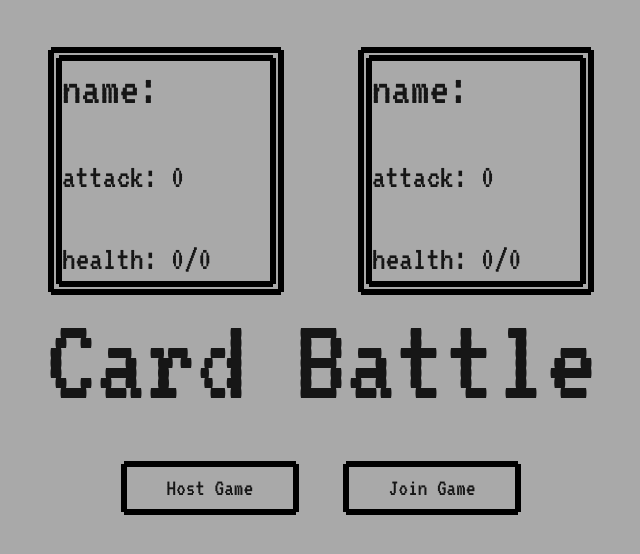
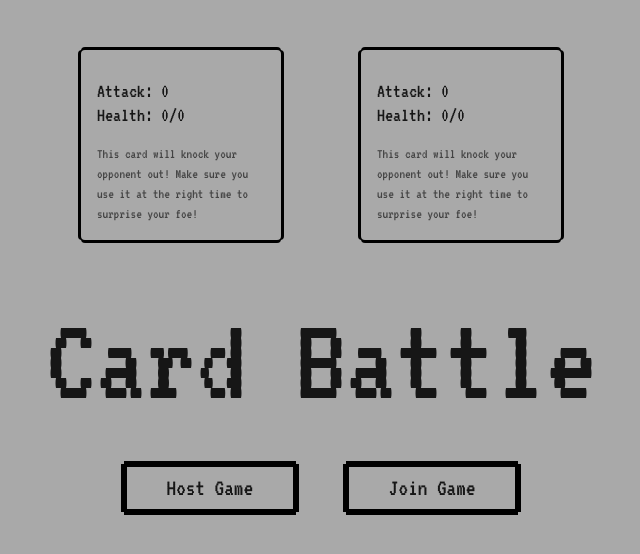
Before and after one commit to BernardBrown98/card-battle, a React (Vite) app in the folder client/: page / in a window 1280 px wide. Shown: the top 554 px of the page, without its empty margins (319-959 px from the left). Built offline with nearby package versions, Linux system fonts and the light colour scheme; no server answers.

Commit message:
Change game card to use MUI card.

```diff
--- a/client/src/components/Card.tsx
+++ /dev/null
@@ -1,38 +0,0 @@
-import { Box, Typography } from '@mui/material';
-
-interface CardProps {
-  title: string;
-  attack: number;
-  health: number;
-}
-
-export const Card = ({ title, attack, health }: CardProps) => {
-  return (
-    <Box
-      sx={{
-        mt: 20,
-        boxShadow: '-3px 0 0 0 black, 3px 0 0 0 black, 0 -3px 0 0 black, 0 3px 0 0 black',
-        border: 'solid black',
-        width: '230px',
-        minHeight: 'auto',
-      }}
-    >
-      <Box
-        sx={{
-          boxShadow: '-3px 0 0 0 black, 3px 0 0 0 black, 0 -3px 0 0 black, 0 3px 0 0 black',
-          border: 'solid black',
-          m: '5px',
-          display: 'flex',
-          flexDirection: 'column',
-          gap: '40px',
-        }}
-      >
-        <Typography variant="h3">name: {title}</Typography>
-        <Typography variant="h4">attack: {attack}</Typography>
-        <Typography variant="h4">
-          health: {health}/{health}
-        </Typography>
-      </Box>
-    </Box>
-  );
-};
--- /dev/null
+++ b/client/src/components/Card/Card.tsx
@@ -0,0 +1,31 @@
+import { CardActionArea, CardContent, Typography } from '@mui/material';
+import { StyledGameCard, StyledGameCardDescription, StyledGameCardStat } from './styled';
+
+interface CardProps {
+  title: string;
+  attack: number;
+  health: number;
+}
+
+export const GameCard = ({ title, attack, health }: CardProps) => {
+  return (
+    <StyledGameCard onClick={() => console.log(`Clicked ${title} card.`)}>
+      <CardActionArea>
+        <CardContent>
+        <Typography gutterBottom variant="h3" component="div">
+          { title }
+        </Typography>
+        <StyledGameCardStat gutterBottom variant="h6">
+            Attack: { attack }
+        </StyledGameCardStat>
+        <StyledGameCardStat gutterBottom variant="h6">
+            Health: { health }/{ health }
+        </StyledGameCardStat>
+        <StyledGameCardDescription variant="body2" color="text.secondary">
+          This card will knock your opponent out! Make sure you use it at the right time to surprise your foe!
+        </StyledGameCardDescription>
+        </CardContent>
+      </CardActionArea>
+    </StyledGameCard>
+  );
+};
--- /dev/null
+++ b/client/src/components/Card/index.ts
@@ -0,0 +1 @@
+export * from './Card';
--- /dev/null
+++ b/client/src/components/Card/styled.tsx
@@ -0,0 +1,17 @@
+import styled from "@emotion/styled";
+import { Card, Typography } from "@mui/material";
+
+export const StyledGameCard = styled(Card)`
+  max-width: 200px;
+  background-color: darkgrey;
+  box-shadow: -3px 0 0 0 black, 3px 0 0 0 black, 0 -3px 0 0 black, 0 3px 0 0 black;
+`;
+
+export const StyledGameCardStat = styled(Typography)`
+  margin-bottom: 7px;
+  line-height: 17px;
+`;
+
+export const StyledGameCardDescription = styled(Typography)`
+  margin-top: 20px;
+`;
--- /dev/null
+++ b/client/src/components/index.ts
@@ -0,0 +1 @@
+export * from './Card';
--- a/client/src/pages/Home.tsx
+++ b/client/src/pages/Home.tsx
@@ -1,5 +1,5 @@
-import { Container, CssBaseline, Box, Typography, Stack } from '@mui/material';
-import { Card } from '../components/Card';
+import { Box, Container, CssBaseline, Stack, Typography } from '@mui/material';
+import { GameCard } from '../components';
 import { useFetch } from '../hooks/useFetch';
 export const Home = () => {
   const { data } = useFetch('http://localhost:3000/hostGame');
@@ -14,8 +14,8 @@ export const Home = () => {
           alignItems={'start'}
           sx={{ position: 'absolute', left: '50%', transform: 'translateX(-50%)', top: '50px' }}
         >
-          <Card title={data[0].title} attack={data[0].attack} health={data[0].health} />
-          <Card title={data[1].title} attack={data[1].attack} health={data[1].health} />
+          <GameCard title={data[0].title} attack={data[0].attack} health={data[0].health} />
+          <GameCard title={data[1].title} attack={data[1].attack} health={data[1].health} />
         </Stack>
         <Stack
           direction={'column'}
```
